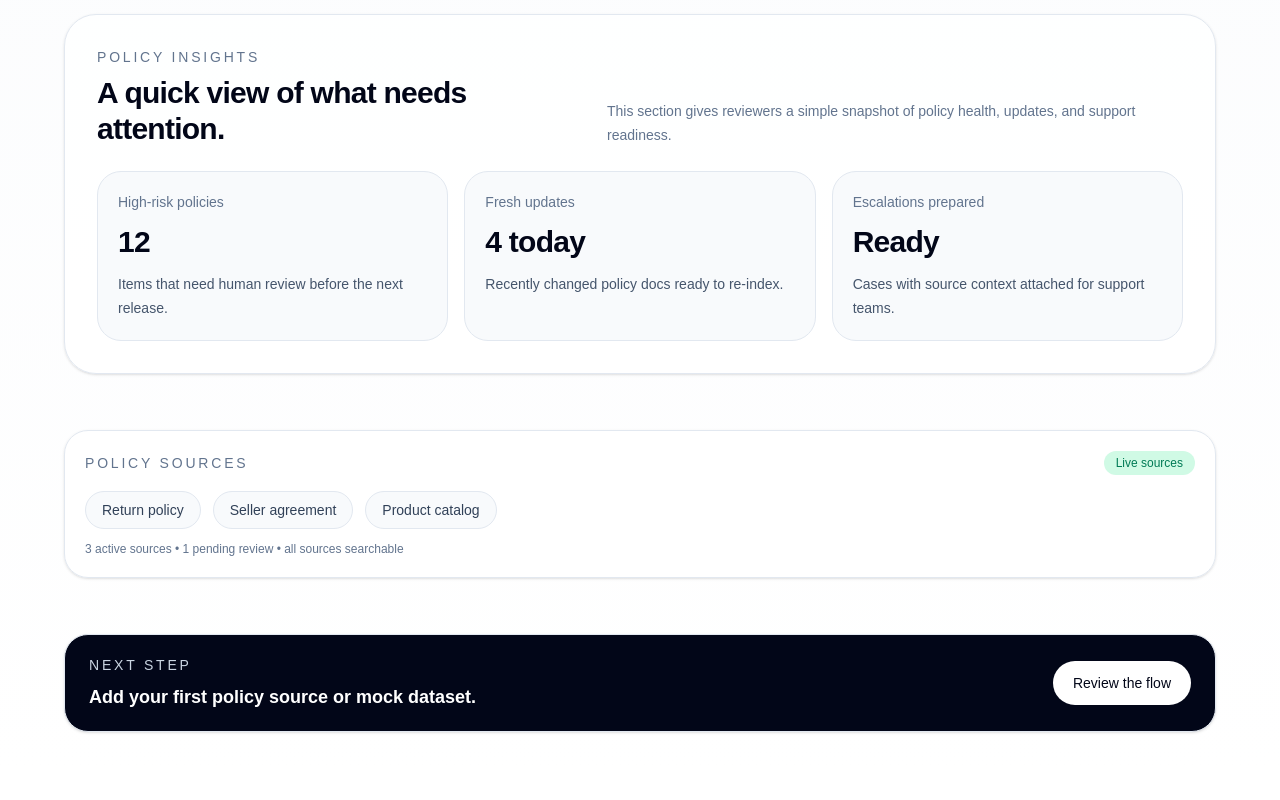
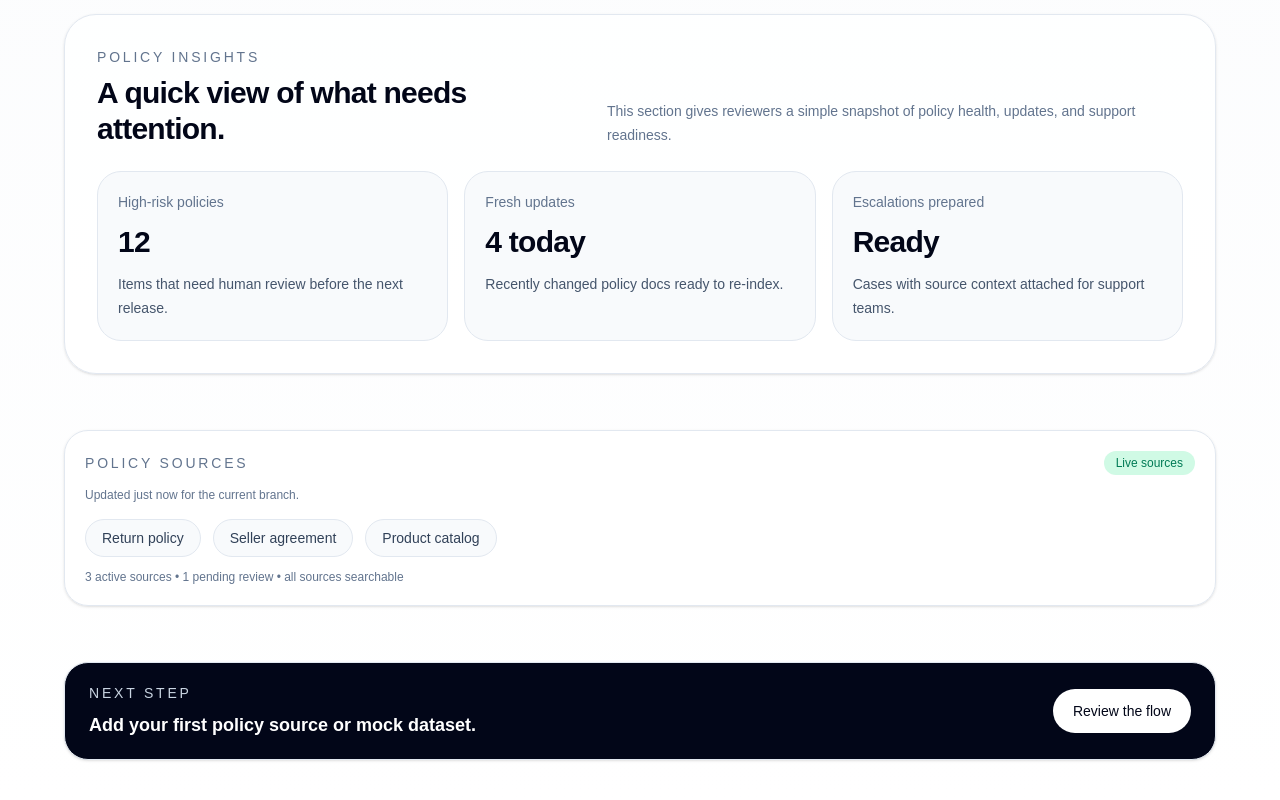
Before and after one commit to kalviumcommunity/PolicyLens, a Next.js app in the folder frontend/: page / in a window 1280 px wide. Shown: the part 912-1712 px from the top of the page. Before the commit the page ends 1684 px from the top, so only its background shows below. Built offline with nearby package versions, Linux system fonts and the light colour scheme.

Commit message:
feat(frontend): add current branch update note

```diff
--- a/frontend/app/page.tsx
+++ b/frontend/app/page.tsx
@@ -159,6 +159,9 @@ export default function Home() {
               Live sources
             </span>
           </div>
+          <p className="mt-3 text-xs text-slate-500 dark:text-slate-400">
+            Updated just now for the current branch.
+          </p>
           <div className="mt-4 flex flex-wrap gap-3">
             <span className="rounded-full border border-slate-200 bg-slate-50 px-4 py-2 text-sm text-slate-700 dark:border-slate-800 dark:bg-slate-900 dark:text-slate-200">
               Return policy
```
